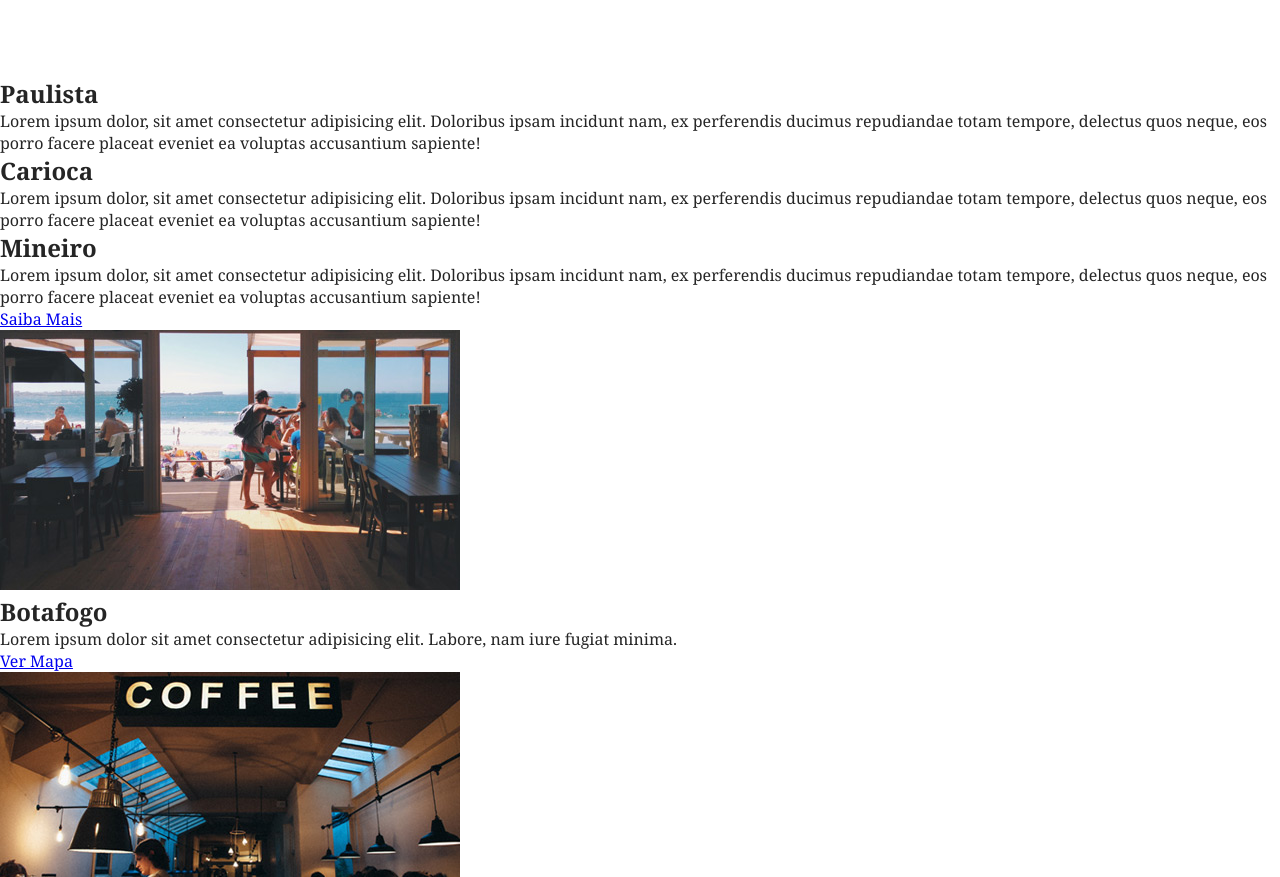
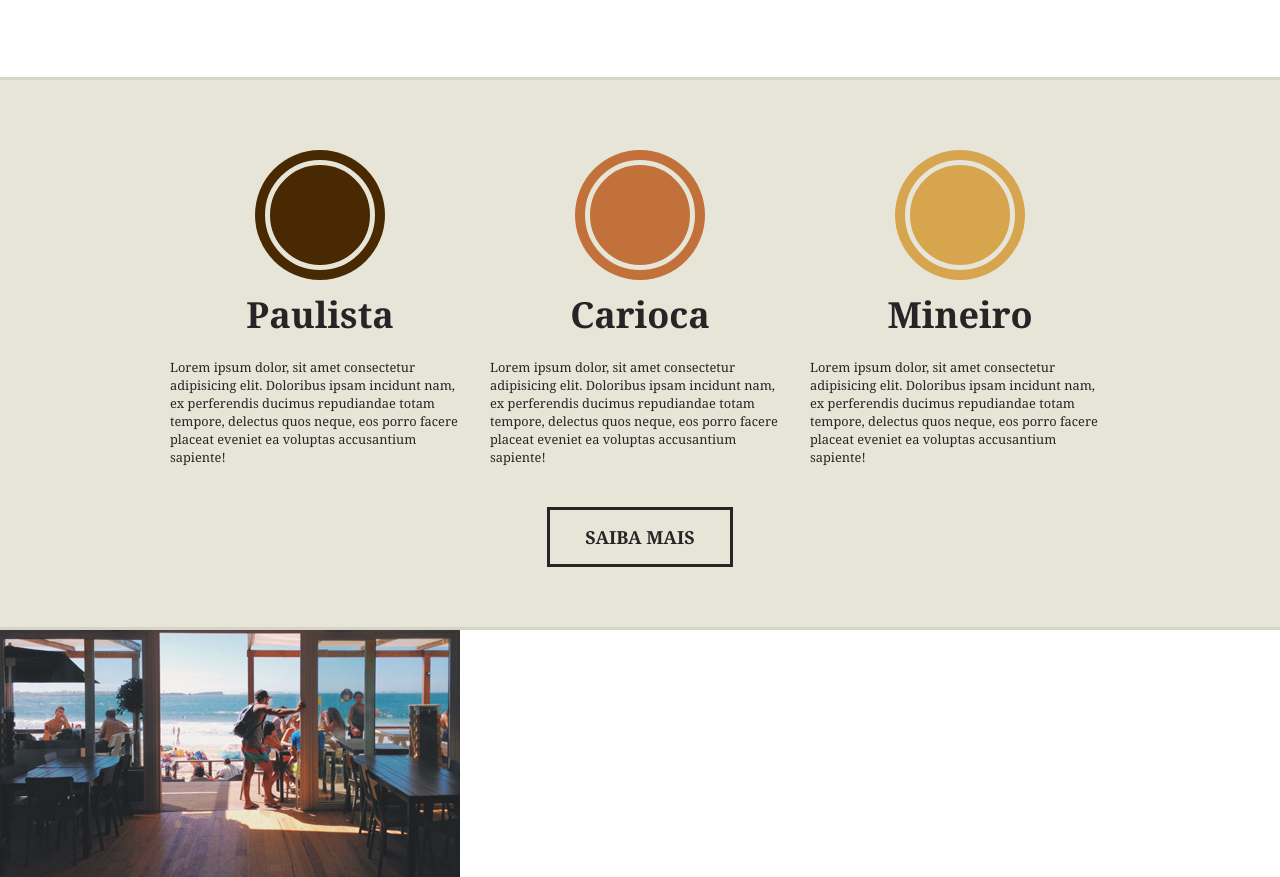
Before and after one commit to ViniciusPii/brafe-puro, a plain HTML site: page index.html in a window 1280 px wide. Shown: the part 1143-2020 px from the top of the page. Drawn offline with Linux system fonts and the light colour scheme.

Commit message:
produtos css pronto

```diff
--- a/css/style.css
+++ b/css/style.css
@@ -135,3 +135,78 @@ body {
     margin: 20px auto;
     max-width: 460px;
 }
+
+/* produtos */
+
+.produtos {
+    background: #e7e4d8;
+    padding: 60px 0;
+    border-top: 3px solid #d6d3c8;
+    border-bottom: 3px solid #d6d3c8;
+}
+
+.produtos_container {
+    max-width: 960px;
+    margin: 0 auto;
+}
+
+.produtos_container::after, .produtos_container::before {
+    content: "";
+    display: table;
+    clear: both;
+}
+
+.produtos_item {
+    width: 300px;
+    float: left;
+    margin: 0 10px 20px 10px;
+}
+
+.produtos_item h2 {
+    text-align: center;
+    font-size: 2.25em;
+    margin-bottom: 20px;
+}
+
+.produtos_item h2::before {
+    content: "";
+    display: block;
+    width: 100px;
+    height: 100px;
+    background: currentColor;
+    border-radius: 50%;
+    margin: 20px auto;
+    border: 5px solid #e7e4d8;
+    box-shadow: 0 0 0 10px currentColor;
+}
+
+.paulista::before {
+    color: #492901;
+}
+
+.carioca::before {
+    color: #c17139;
+}
+
+.mineiro::before {
+    color: #d7a54d;
+}
+
+.produtos_item p {
+    font-size: 0.8em;
+    line-height: 1.4em;
+}
+
+.produtos_btn {
+    width: 180px;
+    border: 3px solid;
+    color: #252525;
+    text-decoration: none;
+    display: block;
+    font-size: 1.125em;
+    font-weight: bold;
+    text-transform: uppercase;
+    text-align: center;
+    padding: 15px 0;
+    margin: 20px auto 0 auto;
+}
```
